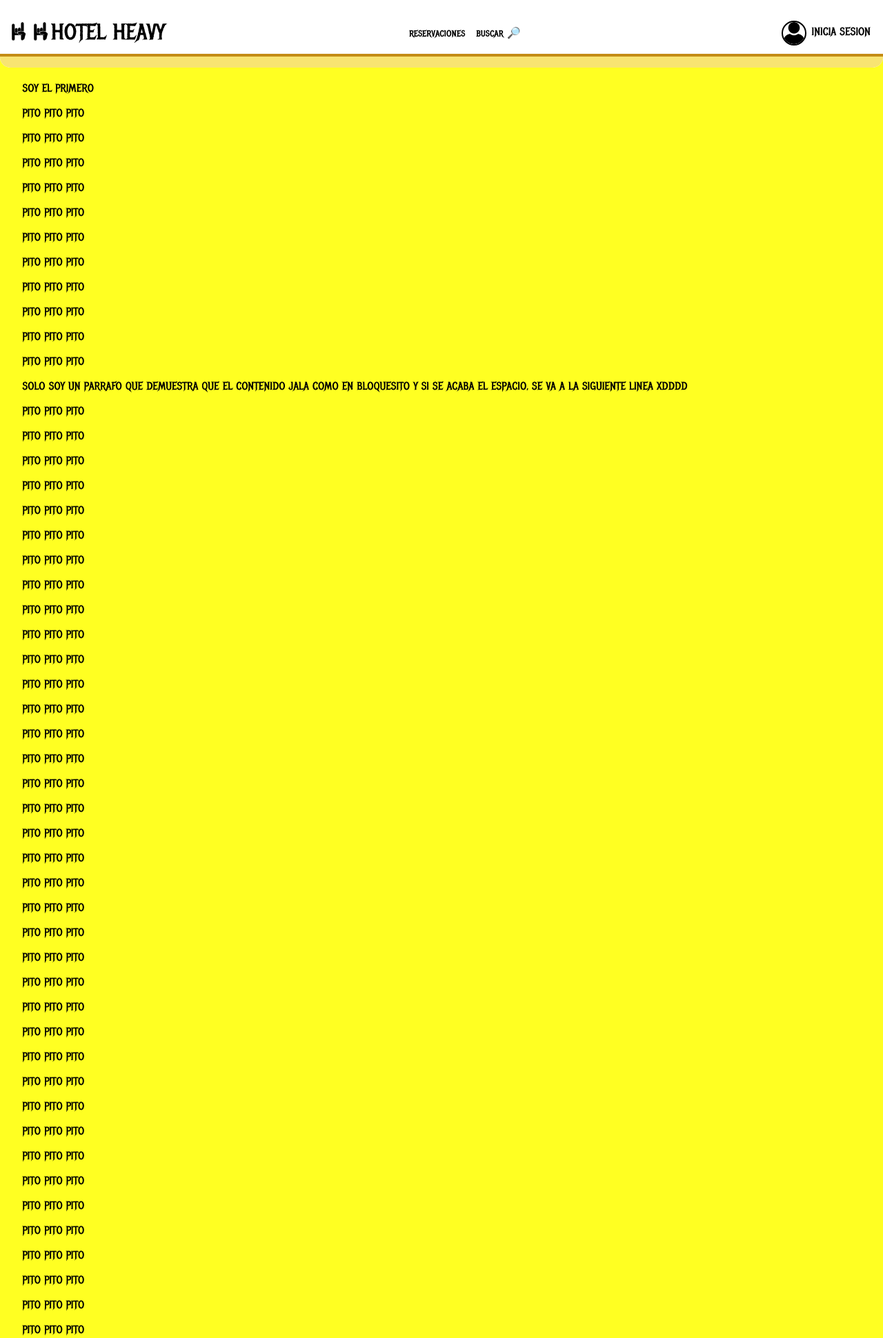
After one commit to kimzaraki/Hotel-Heavy, a PHP site: page /clientes/index.php in a window 1280 px wide. The commit adds this page. Shown: the top 1940 px of the page at 69% size. Run offline with PHP 8.4, Linux system fonts and the light colour scheme.

Commit message:
Update
@everyone de aqui amarrense para avanzar ese coso rancio alv

```diff
--- /dev/null
+++ b/index.php
@@ -0,0 +1,174 @@
+
+
+<?php
+// $datos = $_POST;
+
+if (!isset($_COOKIE['primera_vez']))
+{
+
+    setcookie('primera_vez','1');
+    // echo "Primera vEZ
+    // <script src='js/menu.js' defer></script>";
+    // setcookie('','1');
+}
+else
+{
+    if (isset($_COOKIE['sesion'])) if ($_COOKIE['sesion']=='1')
+        {unset($_POST['nombre']);unset($_POST['pass']);print_r("XD");}
+    if (isset($_POST['nombre']) && isset($_POST['pass']))
+    {
+        // echo 'el wey va a iniciar sesion';
+        $url = 'http://localhost:8000/clientes/login/'.$_POST['nombre'].'_'.$_POST['pass'];
+    $json = file_get_contents($url);
+
+    // $encoded = json_decode($json);
+    // print_r();
+
+print_r("<script id='autod' defer>var jason =".$json."autod=document.getElementById('autod');
+    if (jason.sesion=='1')
+    {document.cookie='usuario='+jason.nombre;
+    document.cookie=';correo='+jason.correo;
+    document.cookie=';sesion='+jason.sesion;}
+    // else removecookies();
+    //autod.remove();</script>");
+    }
+
+}
+
+render();
+
+// print_r($me);
+function render(){
+echo "
+<!DOCTYPE html>
+<html>
+<head>
+    <meta charset='UTF-8'>
+    <!-- <meta http-equiv='X-UA-Compatible' content='IE=edge'> -->
+    <!-- <meta name='viewport' content='width=device-width, initial-scale=1.0'> -->
+    <title>Hotel Heavy</title>
+    <link rel='icon' type='image/x-icon' href='img/logo.png'>
+    <link rel='stylesheet' href='css/main.css'>
+    <script src='js/menu.js' defer></script>
+    <!-- FUENTE DE METALEROS -->
+    <link rel='preconnect' href='https://fonts.googleapis.com'>
+    <link rel='preconnect' href='https://fonts.gstatic.com' crossorigin>
+    <link href='https://fonts.googleapis.com/css2?family=Metal+Mania&display=swap' rel='stylesheet'>
+</head>";
+echo "
+<body onload='init()' style='margin:0'>
+<!-- <main> -->
+<section id='BARRITA_TOP'>
+<div class='bar' style='position: fixed;top: 0;overflow: hidden;'>
+    <div class='top'>
+        <div class='items'>
+            <div id='logo' class='item logo'
+                onclick='alert(\"Haz de cuenta que te mandamos a la pagina principal, osea el index\");'><img
+                    class='png' src='img/logo.png'><img class='png' src='img/logo.png'>
+                <div class='txt'>HOTEL HEAVY</div>
+            </div>
+            <div id='items' class='item list'>
+                <div class='txt'>reservaciones</div>
+                <div class='txt'>buscar 🔎</div>
+            </div>
+            <div style='font-size:2vh' id='myself' class='item user'
+                onclick='login()'>
+                <div style='margin-right:1vh' class='img'><img style='margin-right:1vh' class='png'
+                        src='img/user.png' alt='soy ese'>
+                    <div class='txt'>INICIA SESION</div>
+                </div>
+            </div>
+
+        </div>
+    </div>
+    <div class='bottom'></div>
+</div>
+</section>
+<section id='dynamic' style='position: fixed;top: 50%;left: 50%;transform: translate(-50%, -50%);'>
+
+</section>
+
+<section id='content'>
+<!-- </main> -->
+
+<!-- CONTENIDO :V -->
+<p>SOY EL PRIMERO</p>
+<p>PITO PITO PITO</p>
+<p>PITO PITO PITO</p>
+<p>PITO PITO PITO</p>
+<p>PITO PITO PITO</p>
+<p>PITO PITO PITO</p>
+<p>PITO PITO PITO</p>
+<p>PITO PITO PITO</p>
+<p>PITO PITO PITO</p>
+<p>PITO PITO PITO</p>
+<p>PITO PITO PITO</p>
+<p>PITO PITO PITO</p>
+<p>SOLO SOY UN PARRAFO QUE DEMUESTRA QUE EL CONTENIDO JALA COMO EN BLOQUESITO Y SI SE ACABA EL ESPACIO, SE VA A LA SIGUIENTE LINEA
+    XDDDD
+</p>
+<p>PITO PITO PITO</p>
+<p>PITO PITO PITO</p>
+<p>PITO PITO PITO</p>
+<p>PITO PITO PITO</p>
+<p>PITO PITO PITO</p>
+<p>PITO PITO PITO</p>
+<p>PITO PITO PITO</p>
+<p>PITO PITO PITO</p>
+<p>PITO PITO PITO</p>
+<p>PITO PITO PITO</p>
+<p>PITO PITO PITO</p>
+<p>PITO PITO PITO</p>
+<p>PITO PITO PITO</p>
+<p>PITO PITO PITO</p>
+<p>PITO PITO PITO</p>
+<p>PITO PITO PITO</p>
+<p>PITO PITO PITO</p>
+<p>PITO PITO PITO</p>
+<p>PITO PITO PITO</p>
+<p>PITO PITO PITO</p>
+<p>PITO PITO PITO</p>
+<p>PITO PITO PITO</p>
+<p>PITO PITO PITO</p>
+<p>PITO PITO PITO</p>
+<p>PITO PITO PITO</p>
+<p>PITO PITO PITO</p>
+<p>PITO PITO PITO</p>
+<p>PITO PITO PITO</p>
+<p>PITO PITO PITO</p>
+<p>PITO PITO PITO</p>
+<p>PITO PITO PITO</p>
+<p>PITO PITO PITO</p>
+<p>PITO PITO PITO</p>
+<p>PITO PITO PITO</p>
+<p>PITO PITO PITO</p>
+<p>PITO PITO PITO</p>
+<p>PITO PITO PITO</p>
+<p>PITO PITO PITO</p>
+<p>PITO PITO PITO</p>
+<p>PITO PITO PITO</p>
+<p>PITO PITO PITO</p>
+<p>PITO PITO PITO</p>
+<p>PITO PITO PITO</p>
+<p>PITO PITO PITO</p>
+<p>PITO PITO PITO</p>
+<p>PITO PITO PITO</p>
+<p>PITO PITO PITO</p>
+<p>PITO PITO PITO</p>
+<p>PITO PITO PITO</p>
+<p>PITO PITO PITO</p>
+<p>PITO PITO PITO</p>
+<p>PITO PITO PITO</p>
+<p>PITO PITO PITO</p>
+<p>PITO PITO PITO</p>
+<p>PITO PITO PITO</p>
+<p>PITO PITO PITO</p>
+<p>PITO PITO PITO</p>
+<p>PITO PITO PITO</p>
+<p>PITO PITO PITO</p>
+</section>
+</body>
+</html>";
+
+}
+?>
--- a/js/menu.js
+++ b/js/menu.js
@@ -1,34 +1,46 @@
 let logo = document.getElementById("logo");
 let myself = document.getElementById("myself");
 let items = document.getElementById("items");
-
+let d = document.getElementById('dynamic');
 let dynamic = document.getElementById('dynamic');
-
-async function login(obj)
+async function login()
 {
-    var txt = await get_e('objetos/login_container.html', obj);
-    dynamic.innerHTML = txt;dynamic.style.left="25%";dynamic.style.top="25%";
+    var txt = await get_e('objetos/login_container.html');
+    d.innerHTML = txt;
+    // d.style.left="25%";d.style.top="25%";
 }
 
-
+// function ()
 
 function init() {
   cambiar();addEventListener("resize", (event) => {});onresize = (event) => {cambiar();};
 }
-
+function get_cookie(c)
+{
+  let cock = document.cookie.split(";");
+  for (let i = 0; i < cock.length; i++) {
+    let e = cock[i];
+    if (i!=0) e = e.substring(1);
+    // console.log(e);
+    if (c == e.substring(0, c.length)) return e.substring(c.length+1);
+    // else console.log("XDNT");
+  }
+}
 function cambiar() {
   const menubar_h = document.getElementsByClassName("bar")[0].offsetHeight;
   const content = document.getElementById("content");
   content.style.marginTop = `${menubar_h + 20}px`;
   const ancho = window.screen.width;
+  var usr = get_cookie('usuario');
+  if(usr==undefined) usr = "INICIA SESION";
   if (ancho>=800)
   {
     logo.innerHTML =
     '<img class="png" src="img/logo.png"><img class="png" src="img/logo.png"><div style="font-size:4vh" class="txt">HOTEL HEAVY</div>';
   myself.innerHTML =
-    '<div style="margin-right:1vh" class="img"><img style="margin-right:1vh" class="png" src="img/user.png" alt="soy ese"><div class="txt">@me</div></div>';
+    '<div style="margin-right:1vh" class="img"><img style="margin-right:1vh" class="png" src="img/user.png" alt="soy ese"><div class="txt">'+usr+'</div></div>';
   items.innerHTML =
-    '<div class="txt">reservaciones</div><div class="txt">buscar habitacion 🔎</div>';
+    '<div class="txt">reservaciones</div><div class="txt">buscar 🔎</div>';
   items.style = "font-size:3vh";
     if (ancho<900)
     {
@@ -43,13 +55,13 @@ function cambiar() {
     logo.innerHTML =
           '<img class="png" src="img/logo.png"><div style="font-size:2vh" class="txt">HOTEL HEAVY</div>';
         myself.innerHTML =
-          '<div style="margin-right:1vh;font-size:2vh" class="img"><img style="margin-right:1vh" class="png" src="img/user.png" alt="soy ese"><div class="txt">@me</div></div>';
+          '<div style="margin-right:1vh;font-size:2vh" class="img"><img style="margin-right:1vh" class="png" src="img/user.png" alt="soy ese"><div class="txt">'+get_cookie('usuario')+'</div></div>';
         items.innerHTML = "";
 
   }
 
 }
-
+//delete_cookies();
 //Altura: ${window.screen.height}`)};
 
 async function get_e(url)
```
Also changed, not shown: index.html (deleted, +0 -131 lines), login.php (renamed from login.html, +21 -14 lines), objetos/login_container.html (+22 -8 lines), README.md.
